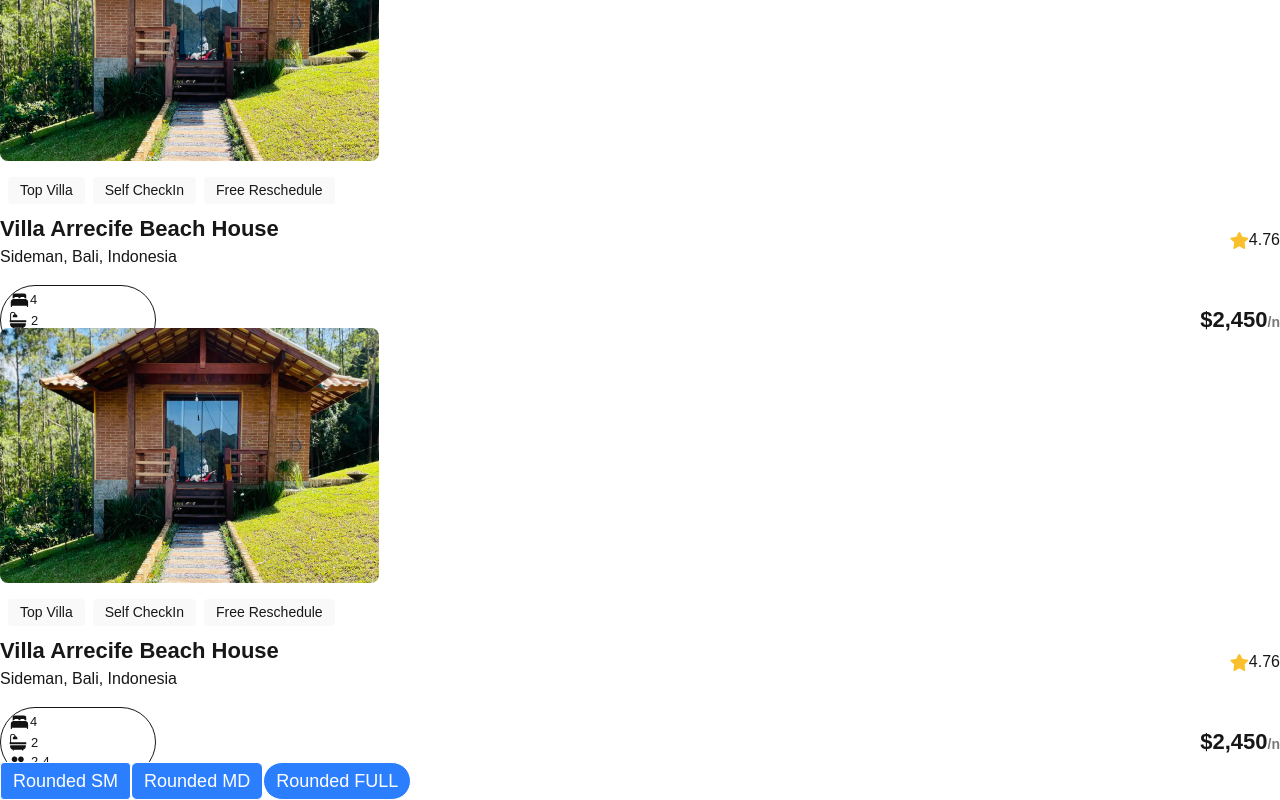
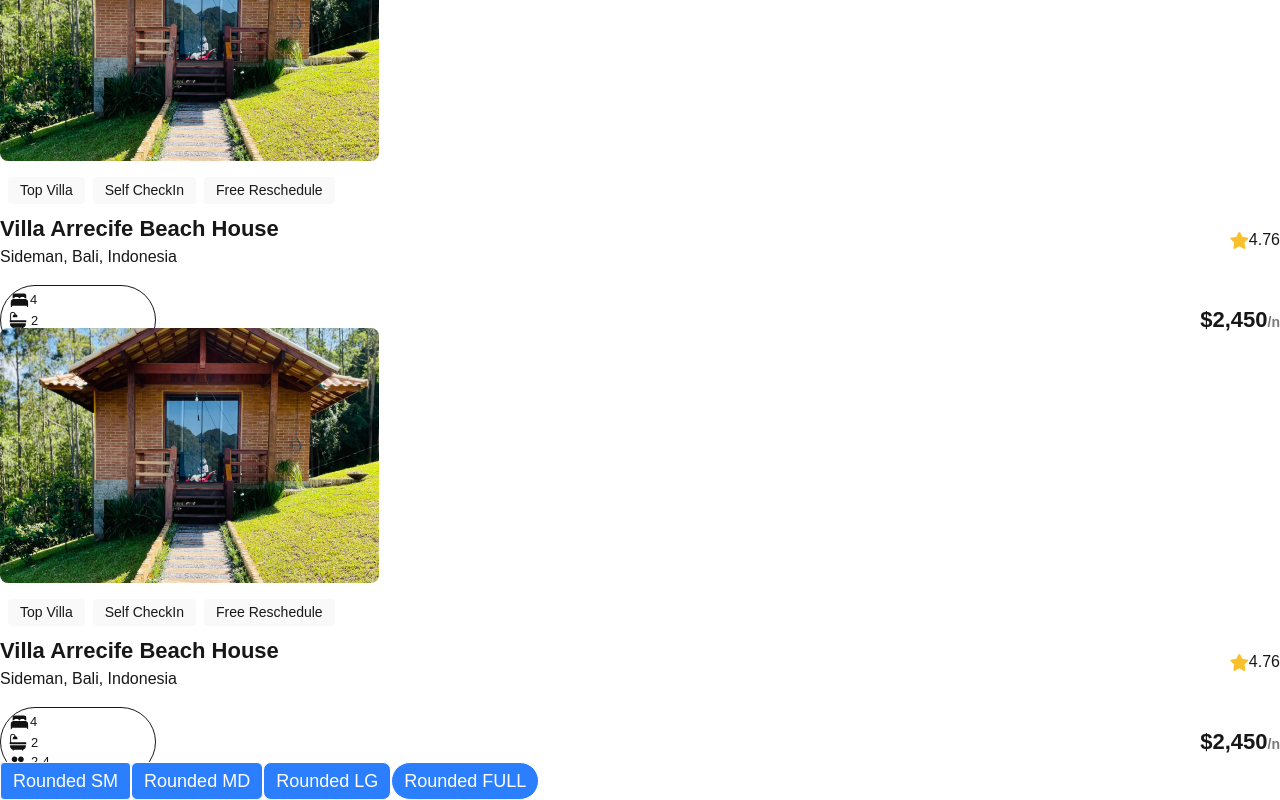
Before and after one commit to Emmalywebcreator/alx-project-0x00-setup, a Next.js app in the folder alx-project-0x00/: page /landing in a window 1280 px wide. Shown: the part 544-1344 px from the top of the page. Built offline with nearby package versions, Linux system fonts and the light colour scheme.

Commit message:
add button component

```diff
--- a/alx-project-0x00/pages/landing.tsx
+++ b/alx-project-0x00/pages/landing.tsx
@@ -10,6 +10,7 @@ const Landing: React.FC = () => {
             <Card />
             <Button title="Rounded SM" styles="rounded-sm" />
             <Button title="Rounded MD" styles="rounded-md" />
+            <Button title="Rounded LG" styles="rounded-lg" />
             <Button title="Rounded FULL" styles="rounded-full" />
         </div>
     )
```
